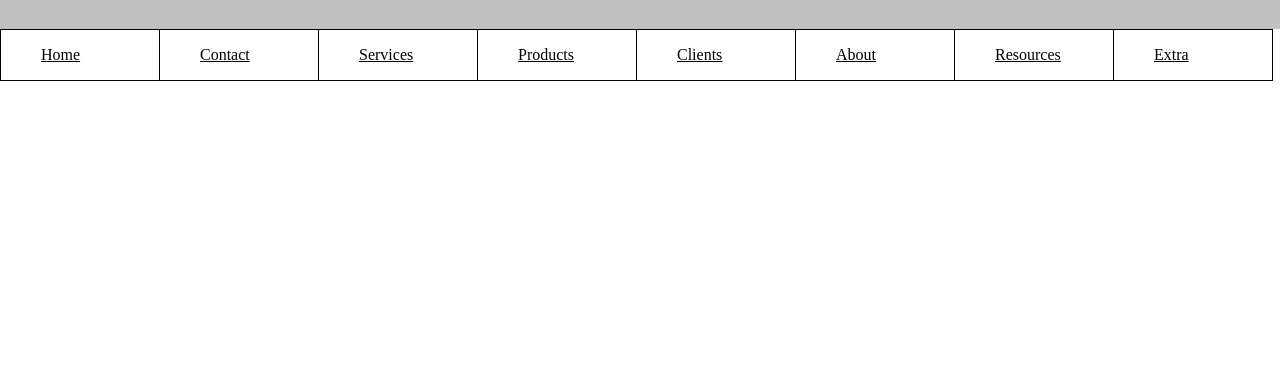
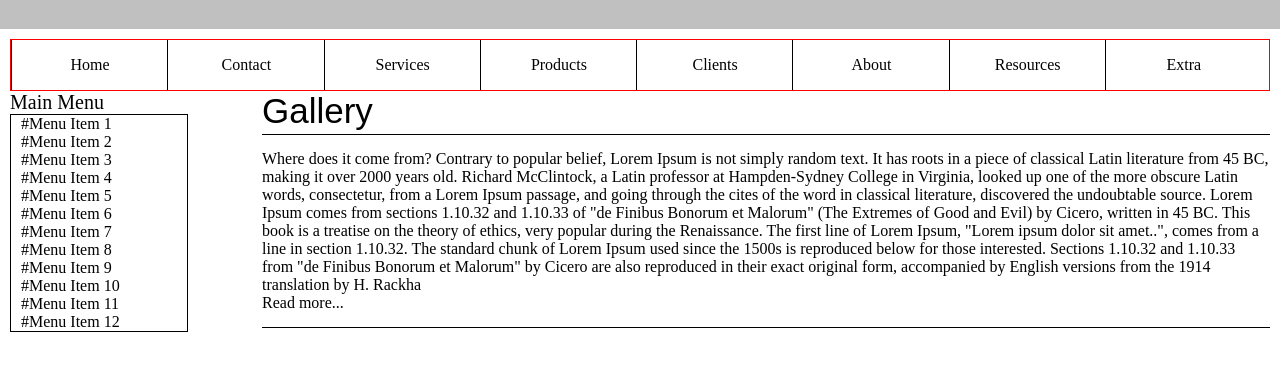
Before and after one commit to amit-gaikwad/html-css-seed-webpack, a website built with webpack: page index.html in a window 1280 px wide. Shown: the part 171-542 px from the top of the page. Built offline with nearby package versions, Linux system fonts and the light colour scheme.

Commit message:
add gallery part

```diff
--- a/index.html
+++ b/index.html
@@ -17,6 +17,9 @@
                     </div>
                 </div>
             </section>
+
+        </header>
+       <main>
             <nav>
                     <ul>
                             <li class="navItem"><a href="/home">Home</a></li>
@@ -29,9 +32,39 @@
                             <li class="navItem"><a href="/home">Extra</a></li>
                     </ul>
                 </nav>
-        </header>
-       <main>
-            <div class="container"></div>
+            <div class="leftContainer">
+                <div class="menuTitle">
+                    Main Menu
+                </div>
+                <div class="menuItems">
+                    <ul>
+                        <li><span>#</span><a href="/menu1">Menu Item 1</a></li>
+                        <li><span>#</span><a href="/menu1">Menu Item 2</a></li>
+                        <li><span>#</span><a href="/menu1">Menu Item 3</a></li>
+                        <li><span>#</span><a href="/menu1">Menu Item 4</a></li>
+                        <li><span>#</span><a href="/menu1">Menu Item 5</a></li>
+                        <li><span>#</span><a href="/menu1">Menu Item 6</a></li>
+                        <li><span>#</span><a href="/menu1">Menu Item 7</a></li>
+                        <li><span>#</span><a href="/menu1">Menu Item 8</a></li>
+                        <li><span>#</span><a href="/menu1">Menu Item 9</a></li>
+                        <li><span>#</span><a href="/menu1">Menu Item 10</a></li>
+                        <li><span>#</span><a href="/menu1">Menu Item 11</a></li>
+                        <li><span>#</span><a href="/menu1">Menu Item 12</a></li>
+                    </ul>
+                </div>
+            </div>
+            <div class="rightContainer">
+                    <div class="gallerySection">
+                        <div class="galleryTitle"> Gallery</div>
+                        <div class="galleryContent">
+                            Where does it come from?
+                            Contrary to popular belief, Lorem Ipsum is not simply random text. It has roots in a piece of classical Latin literature from 45 BC, making it over 2000 years old. Richard McClintock, a Latin professor at Hampden-Sydney College in Virginia, looked up one of the more obscure Latin words, consectetur, from a Lorem Ipsum passage, and going through the cites of the word in classical literature, discovered the undoubtable source. Lorem Ipsum comes from sections 1.10.32 and 1.10.33 of "de Finibus Bonorum et Malorum" (The Extremes of Good and Evil) by Cicero, written in 45 BC. This book is a treatise on the theory of ethics, very popular during the Renaissance. The first line of Lorem Ipsum, "Lorem ipsum dolor sit amet..", comes from a line in section 1.10.32.
+                            The standard chunk of Lorem Ipsum used since the 1500s is reproduced below for those interested. Sections 1.10.32 and 1.10.33 from "de Finibus Bonorum et Malorum" by Cicero are also reproduced in their exact original form, accompanied by English versions from the 1914 translation by H. Rackha
+                            <div>Read more...</div>
+                        </div>
+                    </div>
+
+            </div>
        </main>
     </body>
     <script defer src="/bundle.js"></script>
--- a/src/css/style.css
+++ b/src/css/style.css
@@ -4,6 +4,7 @@
 }
 a {
   color: inherit;
+  text-decoration:none;
 }
 .appHeader{
   width: 100%;
@@ -25,12 +26,22 @@ a {
   margin-top: 10px;
 }
 nav ul li a {
+  text-align: center;
   padding: 12px;
   display: block;
   padding: 16px 40px 16px 40px;
 }
+nav{
+  border: 1px solid red;
+}
+main{
+  padding:10px;
+  float: none;
+  clear: both;
+}
+
 .navItem {
-  border: 1px solid black;
+  border-left: 1px solid black;
   margin-right: -5px;
   display: inline-block;
   width: 12.5%;
@@ -44,3 +55,45 @@ nav ul li a {
   height: 150px;
   width: 150px;
 }
+
+.leftContainer{
+  width: 20%;
+  float: left;
+}
+.rightContainer{
+  width: 80%;
+  float: right;
+}
+
+.menuTitle{
+  font-size: 20px;
+}
+
+.menuItems{
+  border:1px solid black;
+  width: 70%;
+}
+
+.menuItems ul{
+  list-style: none;
+}
+
+.menuItems ul li{
+  padding-left: 10px;
+}
+
+.galleryTitle{
+  font-size: 35px;
+  font-family: Arial, Helvetica, sans-serif;
+  padding-bottom: 3px;
+  border-bottom: 1px solid black;
+}
+
+.galleryContent{
+  padding-top: 15px;
+  padding-bottom : 15px;
+
+}
+.gallerySection{
+  border-bottom: 1px solid black;
+}
```
Lines whose indentation alone changed are shown as unchanged.
